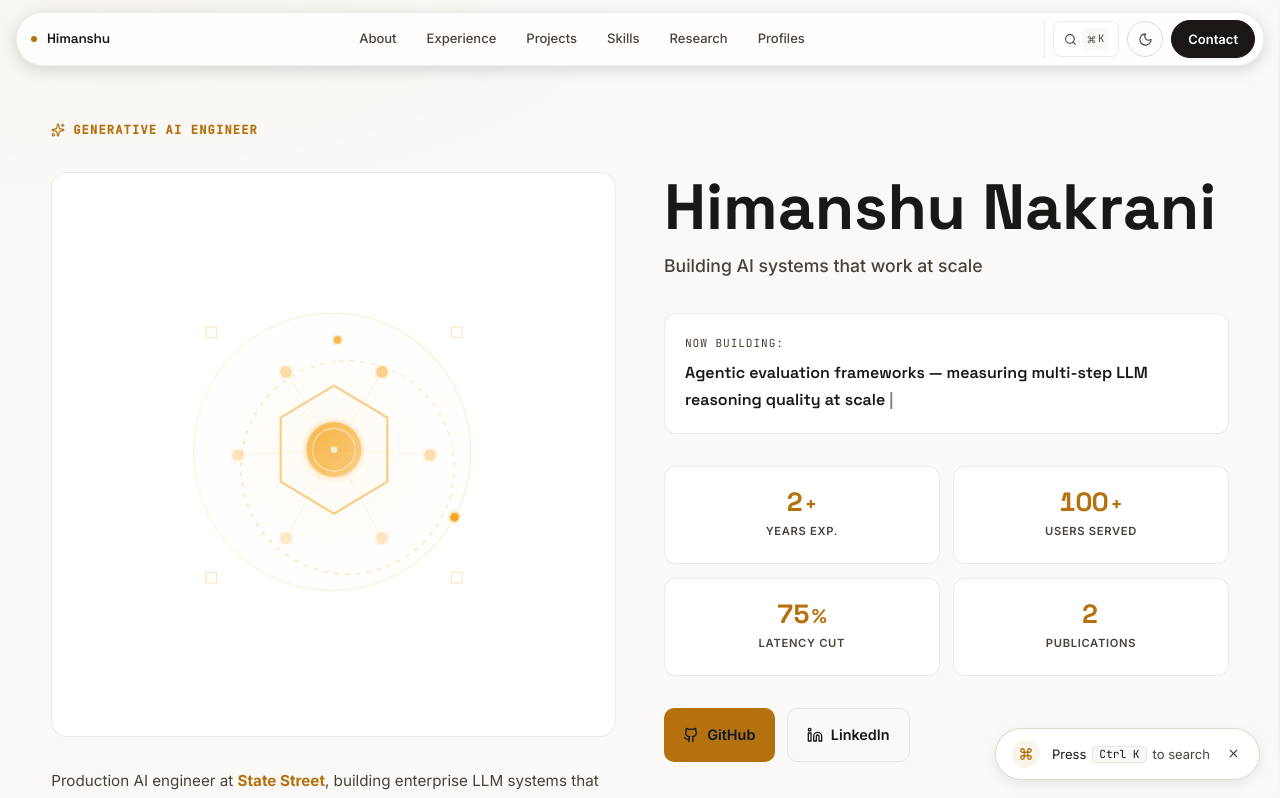
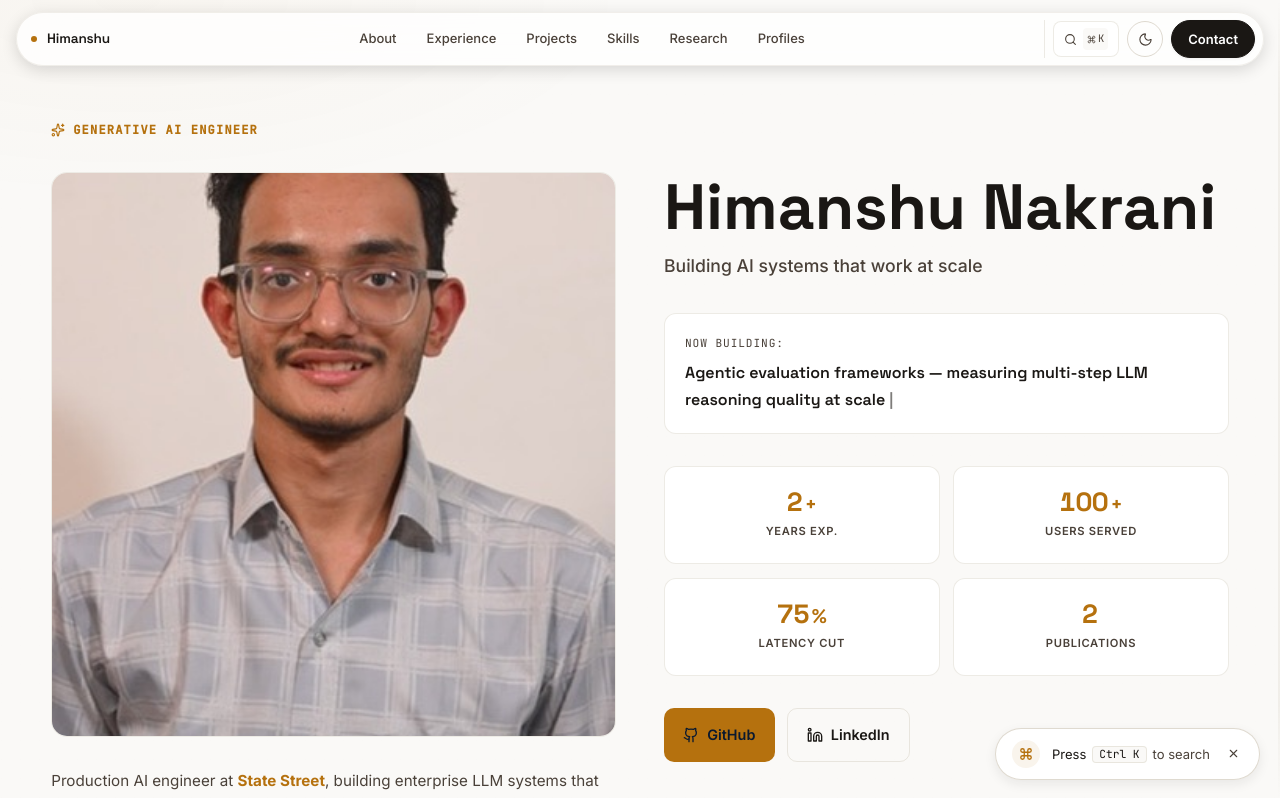
Before and after one commit to himanshu-nakrani/himanshu-nakrani.github.io, a React (Vite) app in the folder portfolio-react/: page / in a window 1280 px wide. Shown: the top 798 px of the page. Built offline with nearby package versions, Linux system fonts and the light colour scheme.

Commit message:
feat: restore professional photo in avatar container
Replace animated placeholder with actual photo 'himanshu.jpg'.

Co-authored-by: himanshu-nakrani <82092249+himanshu-nakrani@users.noreply.github.com>

```diff
--- a/portfolio-react/src/components/HeroEnhanced.jsx
+++ b/portfolio-react/src/components/HeroEnhanced.jsx
@@ -1,7 +1,6 @@
 import { useState, useEffect, useCallback } from 'react'
 import { motion, useReducedMotion, AnimatePresence } from 'framer-motion'
 import { Github, Linkedin, ArrowDown, Mail, Sparkles } from 'lucide-react'
-import AnimatedAvatar from './AnimatedAvatar'
 import { useCountUp } from '../hooks/useCountUp'
 import { useMagnetic } from '../hooks/useMagnetic'
 import { currentFocusItems } from '../data'
@@ -171,7 +170,16 @@ export default function HeroEnhanced() {
               background: 'var(--color-surface)',
               overflow: 'hidden',
             }}>
-              <AnimatedAvatar />
+            {/* Avatar photo */}
+            <img
+              src="/himanshu.jpg"
+              alt="Himanshu Nakrani"
+              style={{
+                width: '100%',
+                height: '100%',
+                objectFit: 'cover',
+              }}
+            />
             </div>
 
             {/* Brief intro text */}
```
